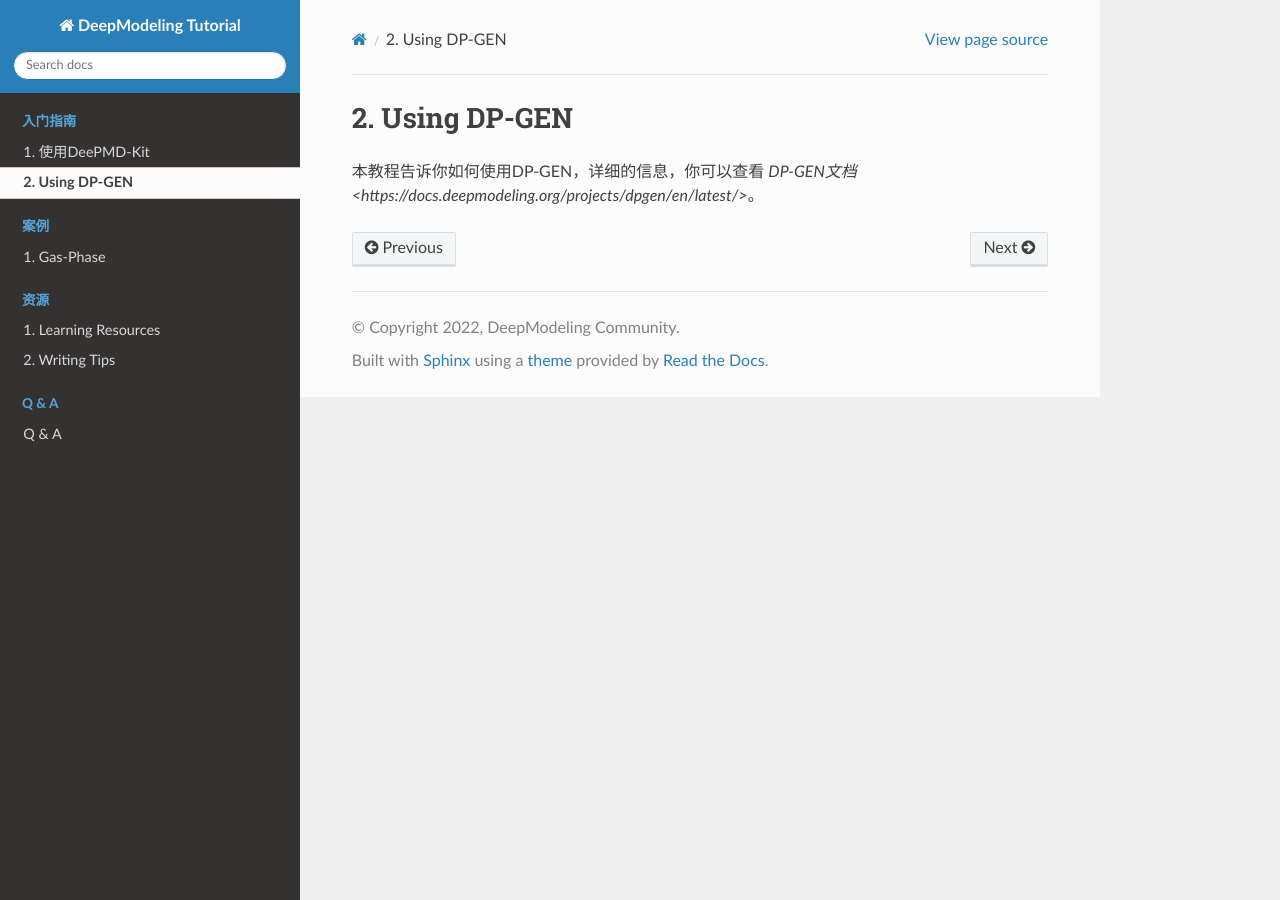
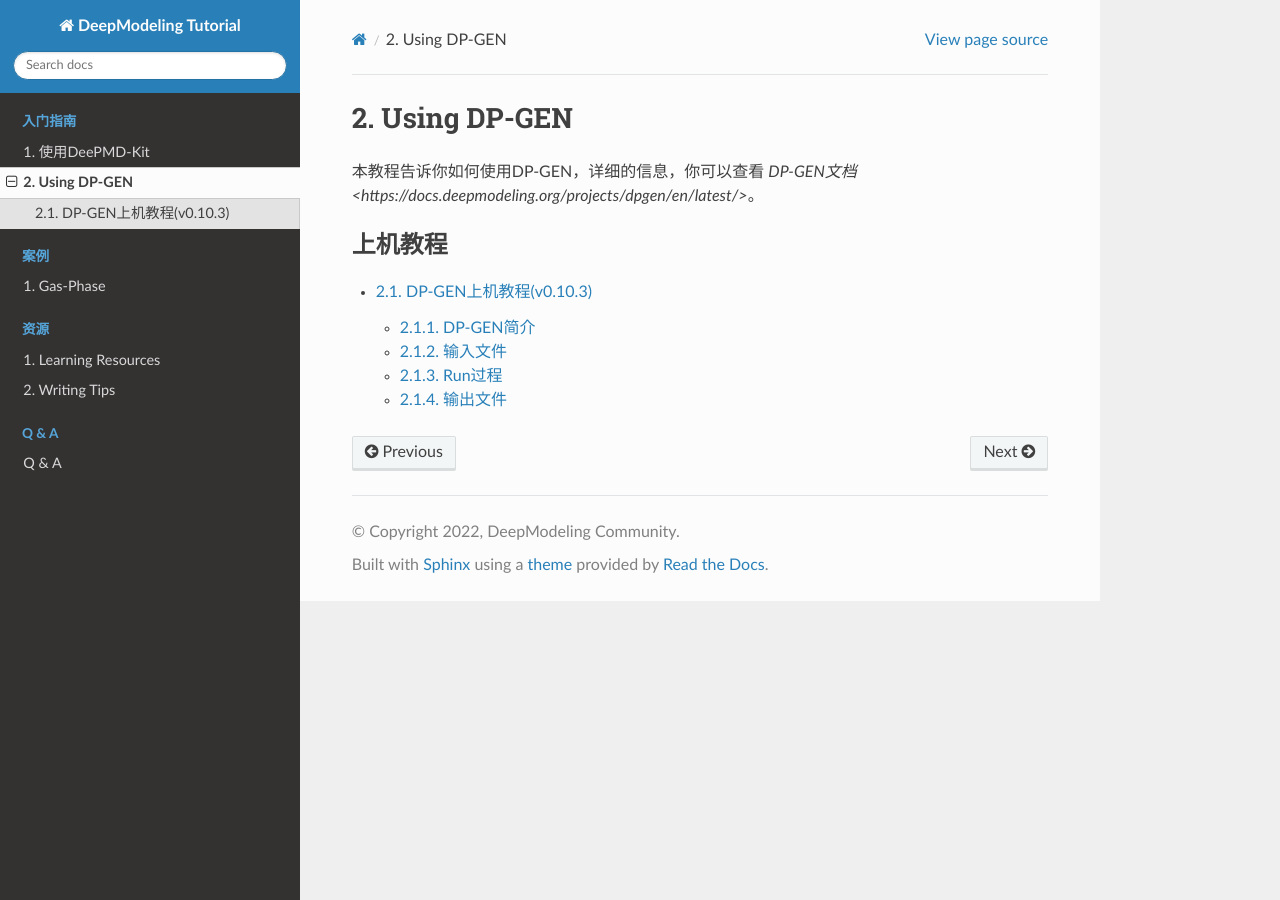
Before and after one commit to deepmodeling/tutorials-cn, a Sphinx documentation site: the page built from source/Tutorials/DP-GEN/index.rst, in a window 1280 px wide. Built offline with Sphinx 7.4.7 and the Read the Docs theme 2.0.0, drawn with Linux system fonts in a browser that asks for light colours.

Commit message:
Update index.rst

```diff
--- a/source/Tutorials/DP-GEN/index.rst
+++ b/source/Tutorials/DP-GEN/index.rst
@@ -27,4 +27,6 @@ Using DP-GEN
 
 .. toctree::
 	:maxdepth: 2
-	:caption: 实践教程
+	:caption: 上机教程
+
+	learnDoc/DP-GEN_handson.md
```
